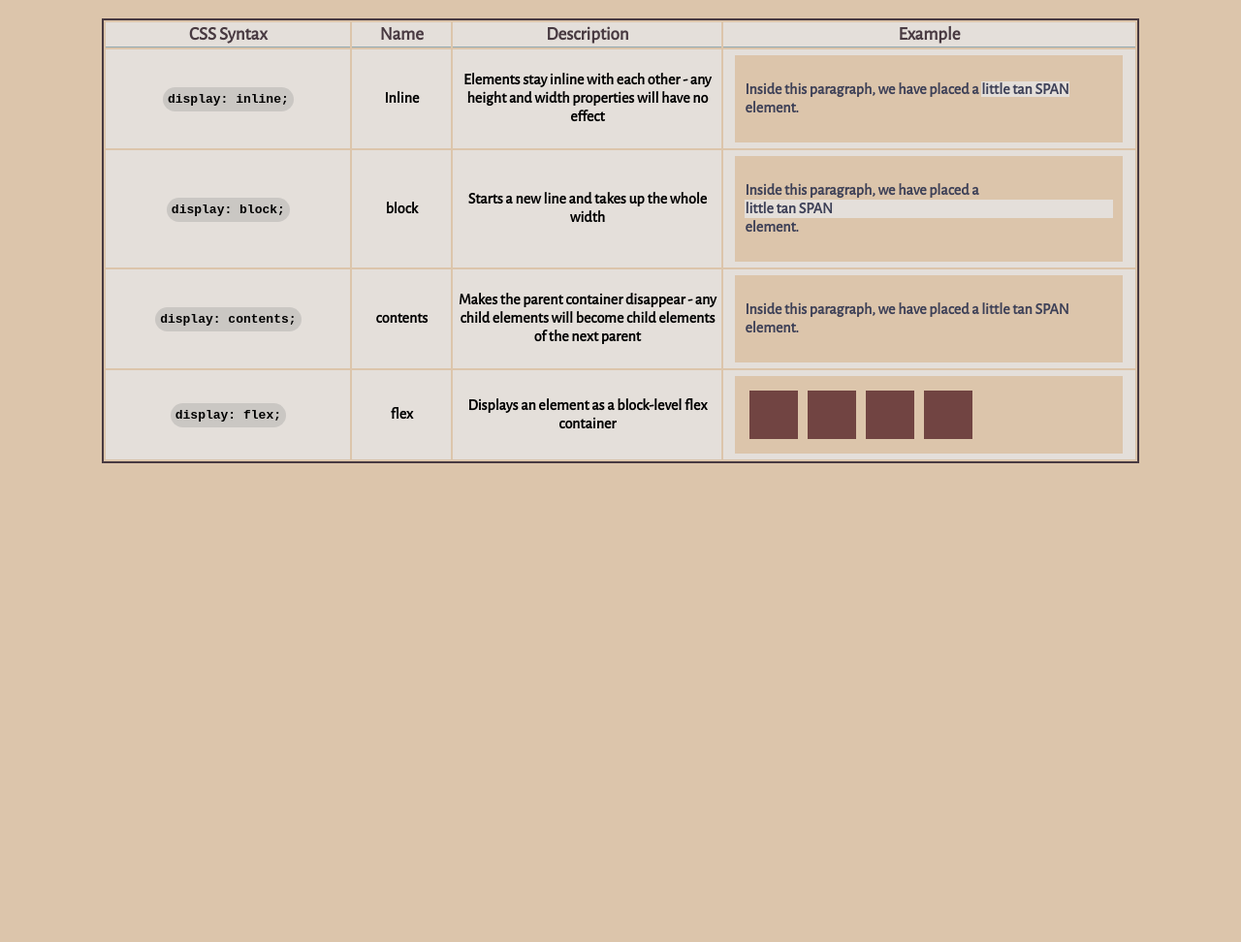
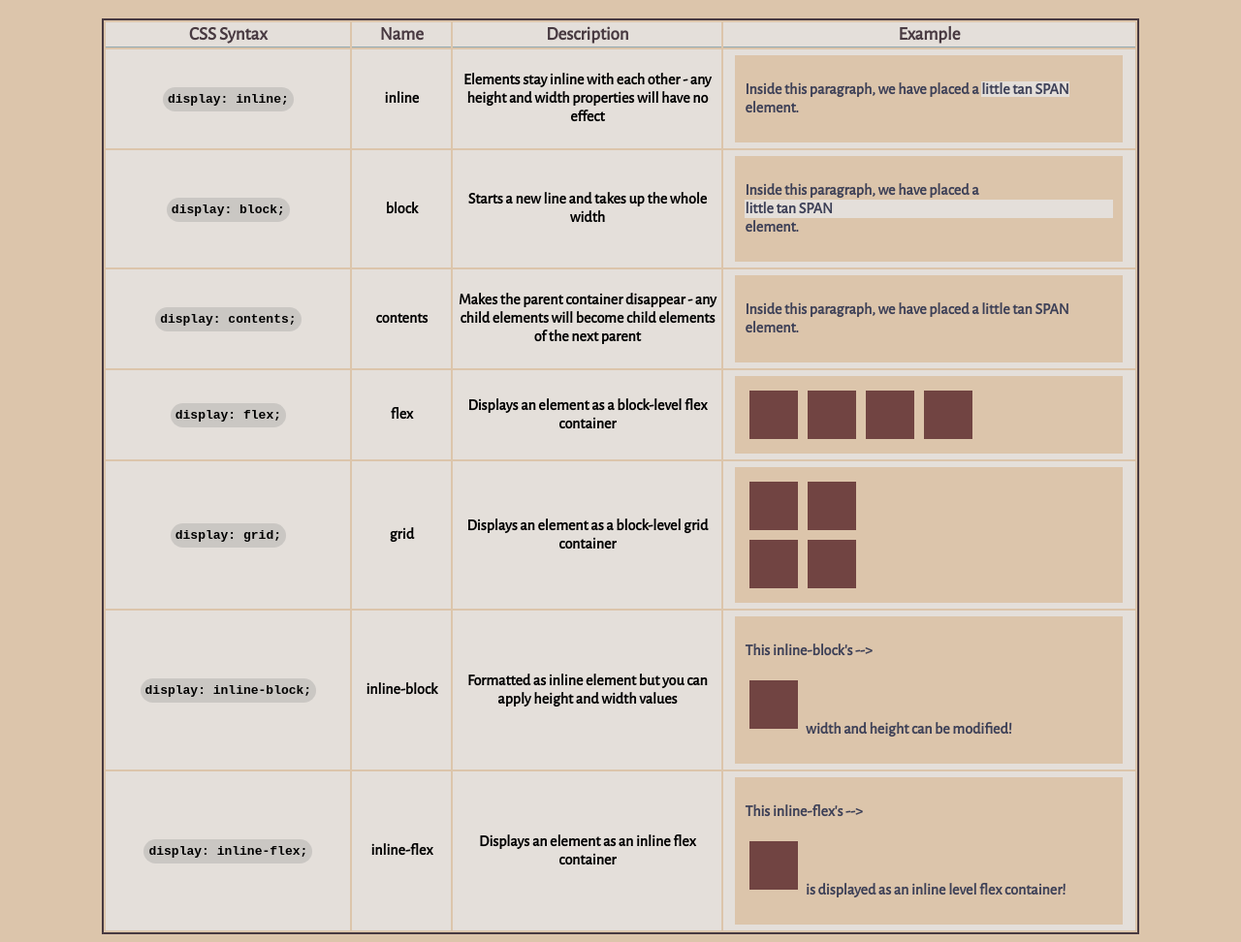
Before and after one commit to ThomasSchwartz18/html-css-cheatsheet, a plain HTML site: page index.html in a window 1280 px wide. Shown: the part 68-1040 px from the top of the page at 97% size. Before the commit the page ends 800 px from the top, so only its background shows below. Drawn offline with nearby package versions, Linux system fonts and the light colour scheme.

Commit message:
Added - grid--, inline-block--, inline-flex-- along with their styling

```diff
--- a/index.html
+++ b/index.html
@@ -30,12 +30,12 @@
         <!-- table contents -->
         <tbody class="table--body">
 
-            <!-- new row -->
+            <!-- new row - display -->
             <tr>
                 <!-- CSS Syntax -->
                 <th class="column--1"><code>display: inline;</code></th>
                 <!-- Name -->
-                <th class="column--2">Inline</th>
+                <th class="column--2">inline</th>
                 <!-- Description -->
                 <th class="column--3">Elements stay inline with each other - any height and width properties will have no effect</th>
                 <!-- Example -->
@@ -46,7 +46,7 @@
                 </th>
             </tr>
 
-            <!-- new row -->
+            <!-- new row - block -->
             <tr>
                 <th class="column--1"><code>display: block;</code></th>
                 <th class="column--2">block</th>
@@ -58,7 +58,7 @@
                 </th>
             </tr>
 
-            <!-- new row -->
+            <!-- new row - contents -->
             <tr>
                 <th class="column--1"><code>display: contents;</code></th>
                 <th class="column--2">contents</th>
@@ -70,7 +70,7 @@
                 </th>
             </tr>
 
-            <!-- new row -->
+            <!-- new row - flex-->
             <tr>
                 <th class="column--1"><code>display: flex;</code></th>
                 <th class="column--2">flex</th>
@@ -87,6 +87,51 @@
                 </th>
             </tr>
 
+            <!-- new row - grid -->
+            <tr>
+                <th class="column--1"><code>display: grid;</code></th>
+                <th class="column--2">grid</th>
+                <th class="column--3">Displays an element as a block-level grid container</th>
+                <th class="column--4">
+                    <div class="example--back">
+                        <div class="grid--">
+                            <div class="container--block"></div>
+                            <div class="container--block"></div>
+                            <div class="container--block"></div>
+                            <div class="container--block"></div>
+                        </div>
+                    </div>
+                </th>
+            </tr>
+
+            <!-- new row -inline-block-->
+            <tr>
+                <th class="column--1"><code>display: inline-block;</code></th>
+                <th class="column--2">inline-block</th>
+                <th class="column--3">Formatted as inline element but you can apply height and width values</th>
+                <th class="column--4">
+                    <div class="example--back">
+                        <div class="inline-block--">
+                            <p>This inline-block's --> <div class="container--block inline-block--"></div> width and height can be modified!</p>
+                        </div>
+                    </div>
+                </th>
+            </tr>
+
+            <!-- new row - inline-flex -->
+            <tr>
+                <th class="column--1"><code>display: inline-flex;</code></th>
+                <th class="column--2">inline-flex</th>
+                <th class="column--3">Displays an element as an inline flex container</th>
+                <th class="column--4">
+                    <div class="example--back">
+                        <div class="">
+                            <p>This inline-flex's --> <div class="container--block inline-flex--"></div> is displayed as an inline level flex container!</p>
+                        </div>
+                    </div>
+                </th>
+            </tr>
+
         </tbody>
 
     </table>
--- a/style.css
+++ b/style.css
@@ -154,6 +154,30 @@ code {
 
 }
 
+.grid-- {
+
+    /* display */
+    display: grid;
+    grid-template-columns: 0fr 0fr;
+
+}
+
+.inline-block-- {
+
+    /* display */
+    display: inline-block;
+
+    /* position */
+
+}
+
+.inline-flex-- {
+
+    /* display */
+    display: inline-flex;
+
+}
+
 /* TABLE--HEADING */
 .table--container {
 
```
